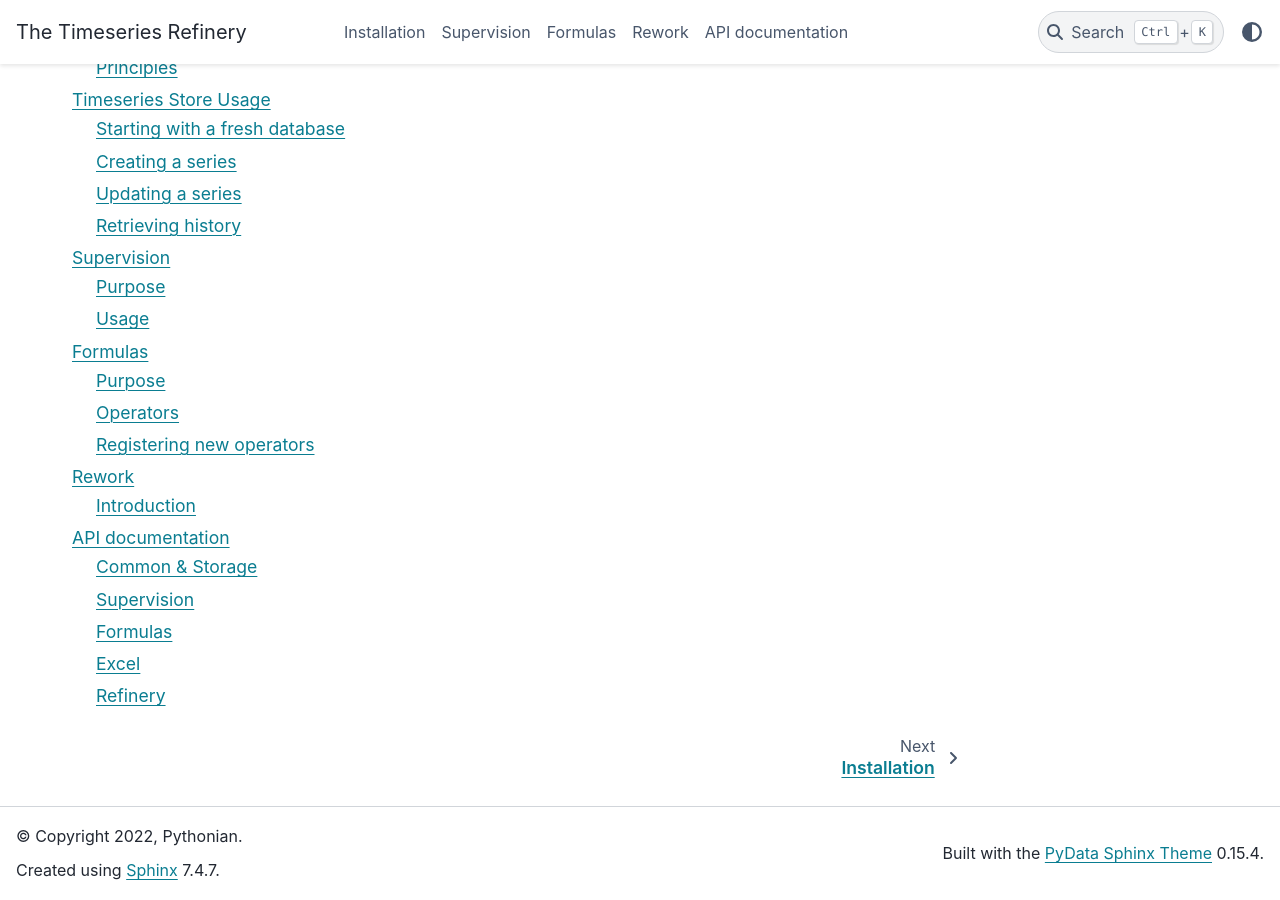
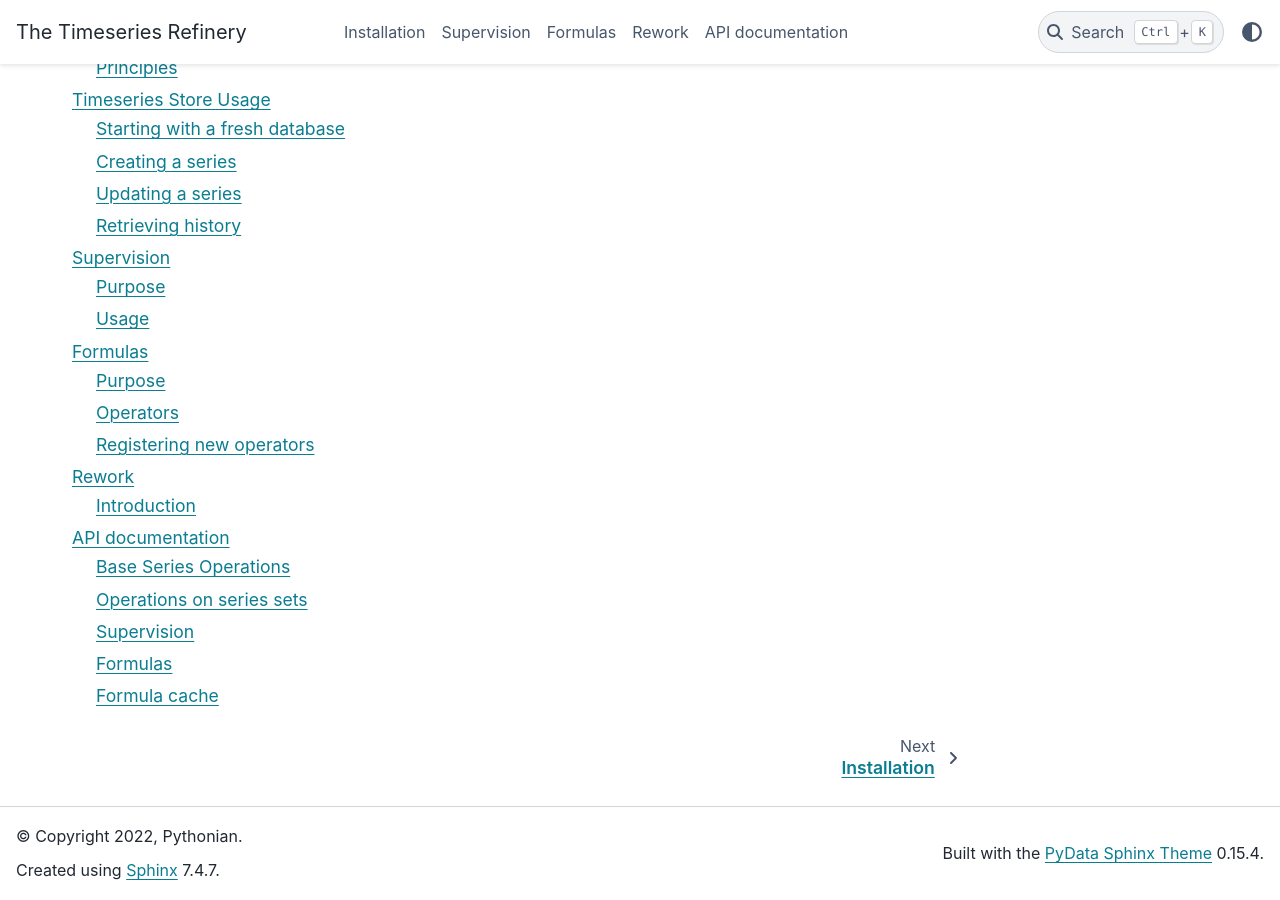
Before and after one commit to pythonianfr/tshistory_refinery, a Sphinx documentation site: the page built from docs/index.rst, in a window 1280 px wide and 900 px high, scrolled down 665 px. Built offline with Sphinx 7.4.7 and the PyData theme 0.15.4, drawn with Linux system fonts in a browser that asks for light colours; part of the change alters nothing that is shown.

Commit message:
doc: add a number of methods and a few explanations
The XL section is removed because that should really not
concern normal usage.

```diff
--- a/docs/api.rst
+++ b/docs/api.rst
@@ -1,36 +1,94 @@
 API documentation
 ==============================================
 
-Common & Storage
-----------------
+All the api points are available through the `timeseries` object. As in:
+
+.. highlight:: python
+.. code-block:: python
+
+ from tshistory.api import timeseries
+ tsa = timeseries('http://refinery.datascience.com')
+ ts = tsa.get('banana-spot-price')
+
+The available methods are the same and behave the same wether you use
+an http uri or a direct postgres uri.
+
+The methods description below appear to belong to the `mainsource`
+object, which talks directly to postgres. This is an unimportant
+implementation detail.
+
+
+Base Series Operations
+----------------------
+
+This constitutes the fundamental API to deal with series on an
+individual basis.
+
 .. autoclass:: tshistory.api.mainsource
     :noindex:
     :member-order: bysource
-    :members: get, update, replace, exists, insertion_dates, history, catalog, find, metadata, update_metadata, replace_metadata
+    :members: get, update, replace, exists, type, source, delete, rename, interval, metadata, internal_metadata, update_metadata, replace_metadata, insertion_dates, strip, log, history, staircase, block_staircase
+
+
+Operations on series sets
+-------------------------
+
+These methods permit to enumerate all know series, find them using
+sophisticated search criteria (by name, metadata key/value, source).
+
+.. autoclass:: tshistory.api.mainsource
+    :noindex:
+    :member-order: bysource
+    :members: find, register_basket, basket, basket_definition, list_baskets, delete_basket, catalog
+
 
 Supervision
 -----------
+
+The supervision feature exposes two API points for stored series.
+
 .. autoclass:: tshistory_supervision.api.mainsource
     :noindex:
     :member-order: bysource
     :members: edited, supervision_status
 
+
 Formulas
 --------
+
+The formulas adds computed series to the system ; most previously seen
+API points work with them. What does not: update and replace
+(obviously, since formula are by construction a read-only) feature. In
+the future it is possible that these methods will be implemented with
+*override* semantics.
+
 .. autoclass:: tshistory_formula.api.mainsource
     :noindex:
     :member-order: bysource
-    :members: register_formula, eval_formula, formula, formula_components
+    :members: register_formula, eval_formula, formula, formula_depth, formula_components
 
-Excel
------
-.. autoclass:: tshistory_xl.api.mainsource
-    :noindex:
-    :member-order: bysource
-    :members: values_markers_origins,
 
-Refinery
---------
+..
+   Excel
+   -----
+
+   The API points listed there are mostly for use by the Excel client.
+
+   .. autoclass:: tshistory_xl.api.mainsource
+       :noindex:
+       :member-order: bysource
+       :members: values_markers_origins,
+
+
+Formula cache
+-------------
+
+The formula system allows to grow *very complicated* computed series
+(by building them bottom-up), which are by default computed on the
+fly. The downside can be sluggish performance as complex formulas read
+hundreds of base series and does computations on them. Hence it can be
+useful to put them into a "cache".
+
 .. autoclass:: tshistory_refinery.api.mainsource
     :noindex:
     :member-order: bysource
```
